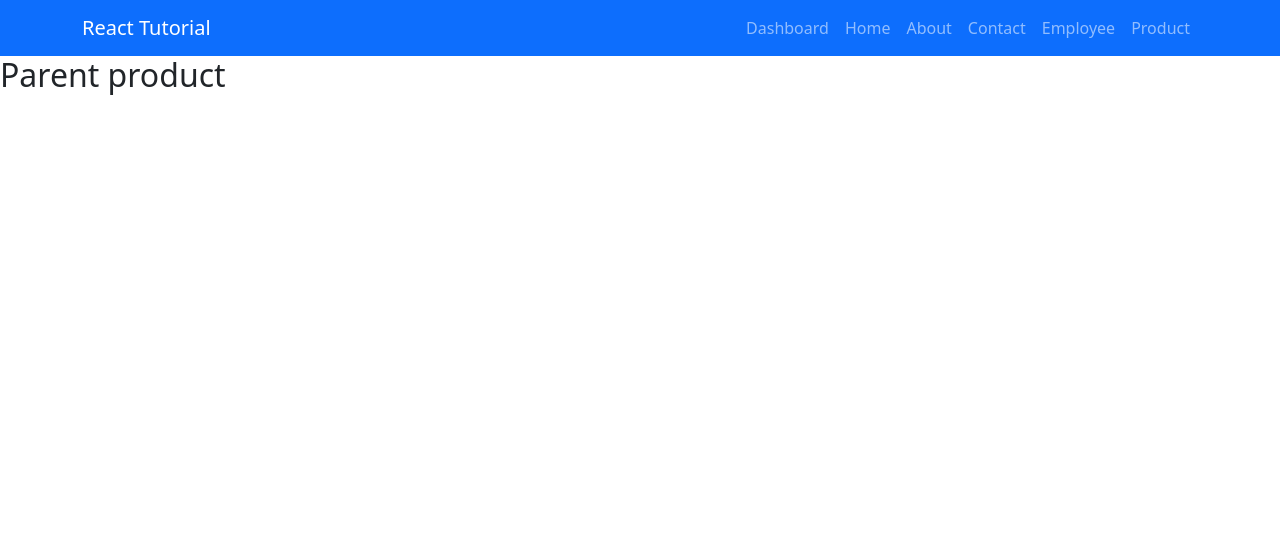
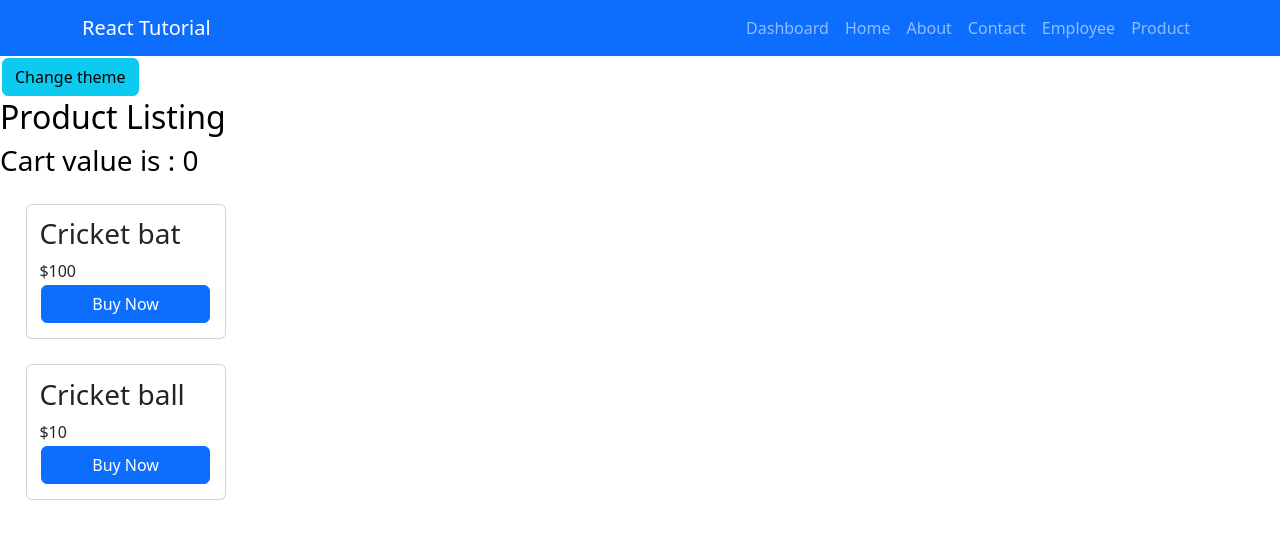
Before and after one commit to nihiratechiees/Firstapp_react, a React (Vite) app: page /product in a window 1280 px wide. Shown: the top 538 px of the page. Built offline with nearby package versions, Linux system fonts and the light colour scheme.

Commit message:
usecallback

```diff
--- a/src/App.css
+++ b/src/App.css
@@ -184,4 +184,6 @@
   .btn{
     width: 150px;
   }
+
+
 }
--- a/src/Component/Childproduct.jsx
+++ b/src/Component/Childproduct.jsx
@@ -1,9 +1,14 @@
-const Childproduct = () => {
+import React from "react";
+
+const Childproduct = ({name,price,add}) => {
+    console.log('child prouct rendered')
     return (
-        <div>
-
+        <div className="card" style={{"width":"200px"}}>
+           <h3>{name}</h3>
+           <span>${price}</span>
+           <button onClick={add} className="btn btn-primary">Buy Now</button>
         </div>
      );
 }
 
-export default Childproduct;
+export default React.memo(Childproduct);
--- a/src/Component/Parentproduct.jsx
+++ b/src/Component/Parentproduct.jsx
@@ -1,9 +1,32 @@
+import { useCallback, useState } from "react";
+import Childproduct from "./Childproduct";
+import Producttitle from "./ProductTitle";
+
 const Parentproduct = () => {
+    const [theme, setTheme] = useState('light');
+    const [cart, setCart] = useState(0);
+
+    const toggleTheme = () => {
+        setTheme(prev => prev === 'light' ? 'dark' : 'light')
+    }
+
+    // const addproduct = () => {
+    //     setCart(cart + 1);
+    // }
+
+    const addproduct = useCallback(() => {
+        setCart(cart + 1);
+    }, [cart])
+
     return (
-        <div>
-            <h2>Parent product</h2>
+        <div className={theme}>
+            <button onClick={toggleTheme} className="btn btn-info">Change theme</button>
+            <Producttitle></Producttitle>
+            <h3>Cart value is : {cart}</h3>
+            <Childproduct add={addproduct} name="Cricket bat" price={100}></Childproduct>
+            <Childproduct add={addproduct} name="Cricket ball" price={10}></Childproduct>
         </div>
-     );
+    );
 }
 
 export default Parentproduct;
--- /dev/null
+++ b/src/Component/ProductTitle.jsx
@@ -0,0 +1,10 @@
+import React from "react";
+
+const Producttitle = () => {
+    console.log('product title rendered')
+    return (
+        <h2>Product Listing</h2>
+    );
+}
+
+export default React.memo(Producttitle);
--- a/src/index.css
+++ b/src/index.css
@@ -11,3 +11,14 @@
 button{
   margin: 2px !important;
 }
+.light {
+  background-color: white;
+  color: black;
+  min-height: 100vh;
+}
+
+.dark {
+  background-color: black;
+  color: white;
+  min-height: 100vh;
+}
```
